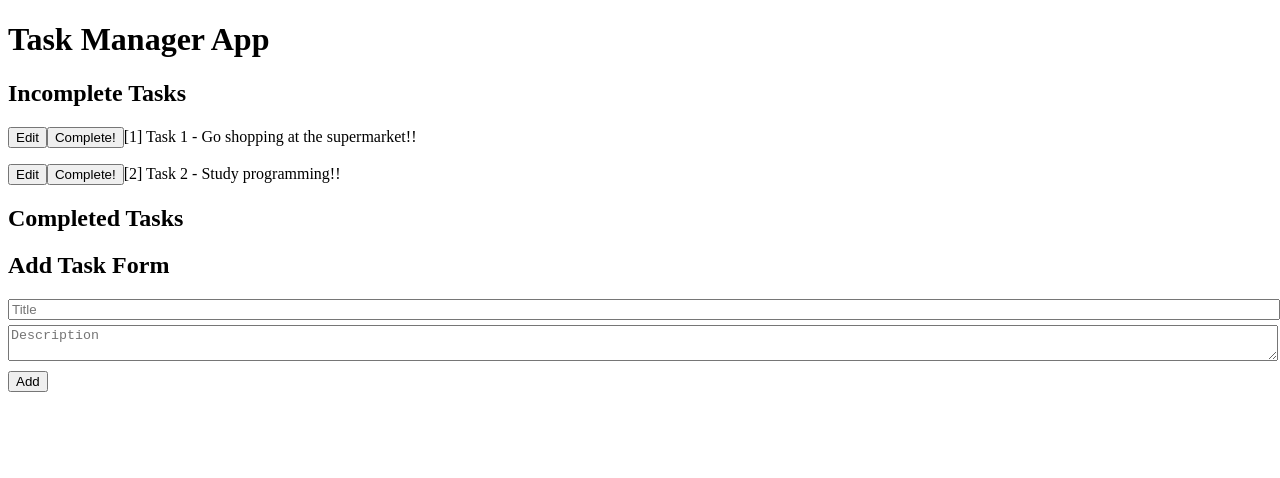
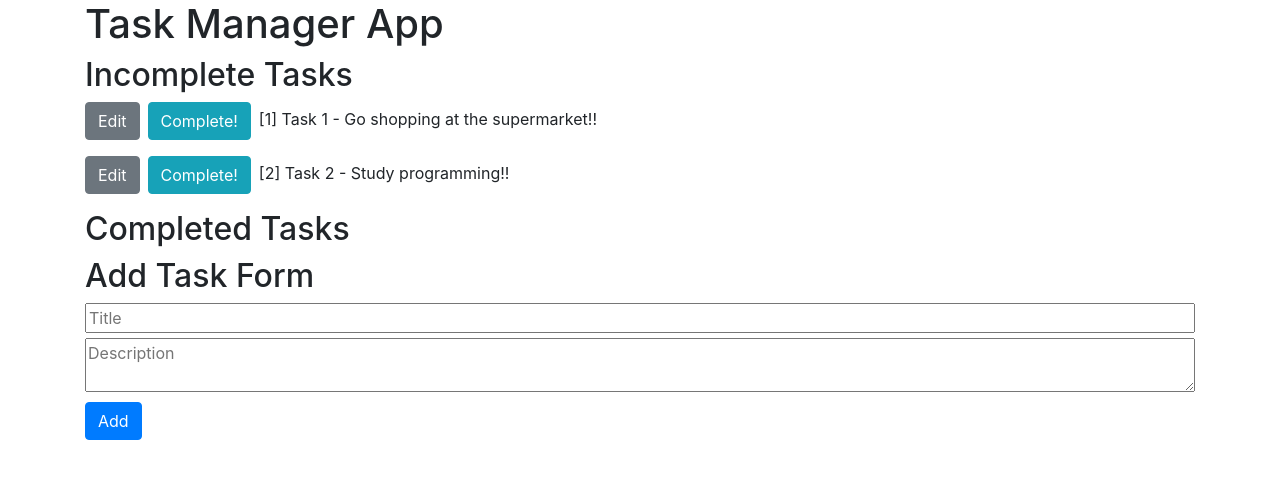
Before and after one commit to kamagata-ko/Task-Manager, a plain HTML site: page index.html in a window 1280 px wide. Drawn offline with nearby package versions, Linux system fonts and the light colour scheme.

Commit message:
BootStrap

```diff
--- a/createElement.js
+++ b/createElement.js
@@ -1,4 +1,10 @@
 const body = document.querySelector("body");
+
+const container = document.createElement("div");
+container.className = "container";
+body.append(container);
+
+/**-------------------------------------------- */
 
 const headline = document.createElement("h1");
 headline.innerHTML = "Task Manager App";
@@ -18,12 +24,12 @@ completedTasks.id = "completedTasks";
 const div_element = document.createElement("div");
 div_element.id = "taskList";
 
-body.append(headline);
-body.append(incompleteTasksHeadline);
-body.append(incompleteTasks);
-body.append(completedTasksHeadline);
-body.append(completedTasks);
-body.append(div_element);
+container.append(headline);
+container.append(incompleteTasksHeadline);
+container.append(incompleteTasks);
+container.append(completedTasksHeadline);
+container.append(completedTasks);
+container.append(div_element);
 
 /**-------------------------------------------- */
 
@@ -47,21 +53,24 @@ taskEditor.appendChild(editDescription);
 
 const saveButton = document.createElement("button");
 saveButton.id = "saveButton";
+saveButton.className = "btn btn-success mr-2";
 saveButton.textContent = "Save";
 taskEditor.appendChild(saveButton);
 
 const cancelButton = document.createElement("button");
 cancelButton.id = "cancelButton";
+cancelButton.className = "btn btn-secondary mr-2";
 cancelButton.textContent = "Cancel";
 taskEditor.appendChild(cancelButton);
 
 const revertButton_element = document.createElement("button");
 revertButton_element.id = "revertIncompleteButton";
+revertButton_element.className = "btn btn-info mr-2";
 revertButton_element.textContent = "revert to incomplete";
 revertButton_element.style.display = "none";
 taskEditor.appendChild(revertButton_element);
 
-body.append(taskEditor);
+container.append(taskEditor);
 
 /**-------------------------------------------- */
 
@@ -84,7 +93,8 @@ taskForm.appendChild(taskDescriptionInput_element);
 
 const addTaskButton_element = document.createElement("button");
 addTaskButton_element.id = "addTaskButton";
+addTaskButton_element.className = "btn btn-primary mr-2";
 addTaskButton_element.textContent = "Add";
 taskForm.appendChild(addTaskButton_element);
 
-body.append(taskForm);
+container.append(taskForm);
--- a/index.html
+++ b/index.html
@@ -4,6 +4,12 @@
     <meta charset="UTF-8" />
     <meta http-equiv="X-UA-Compatible" content="IE=edge" />
     <meta name="viewport" content="width=device-width, initial-scale=1.0" />
+    <link
+      rel="stylesheet"
+      href="https://stackpath.bootstrapcdn.com/bootstrap/4.5.0/css/bootstrap.min.css"
+      integrity="sha384-9aIt2nRpC12Uk9gS9baDl411NQApFmC26EwAOH8WgZl5MYYxFfc+NcPb1dKGj7Sk"
+      crossorigin="anonymous"
+    />
     <link rel="stylesheet" href="style.css" />
     <title>タスク管理アプリ</title>
   </head>
--- a/taskManager.js
+++ b/taskManager.js
@@ -62,6 +62,7 @@ const showTasks = () => {
     taskElement.textContent = `[${task.id}] ${task.title} - ${task.description}`;
 
     const completeButton = document.createElement("button");
+    completeButton.className = "btn btn-info mr-2";
     completeButton.textContent = "Complete!";
     completeButton.addEventListener("click", () => {
       task.completed = true;
@@ -70,6 +71,7 @@ const showTasks = () => {
     taskElement.prepend(completeButton);
 
     const editButton = document.createElement("button");
+    editButton.className = "btn btn-secondary mr-2";
     editButton.textContent = "Edit";
     editButton.addEventListener("click", () => {
       taskElement.classList.add("edit-mode");
```
